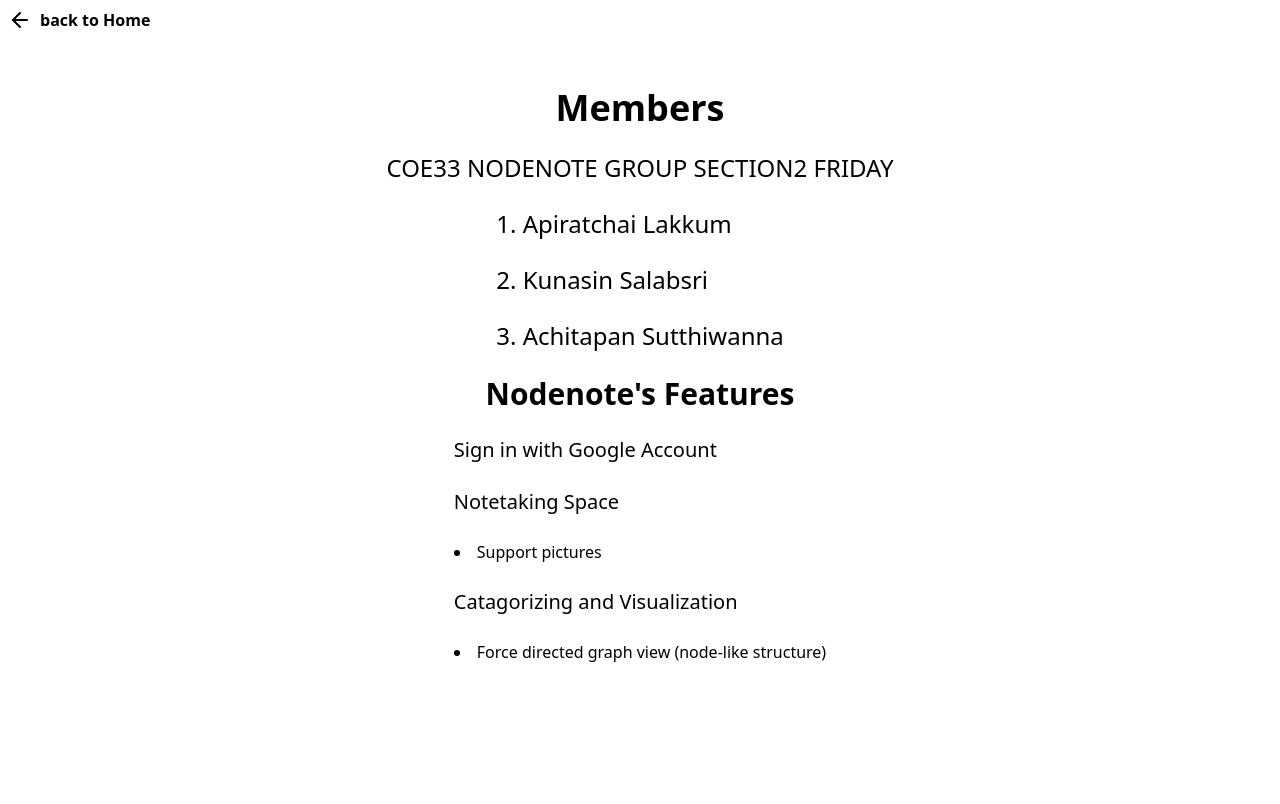
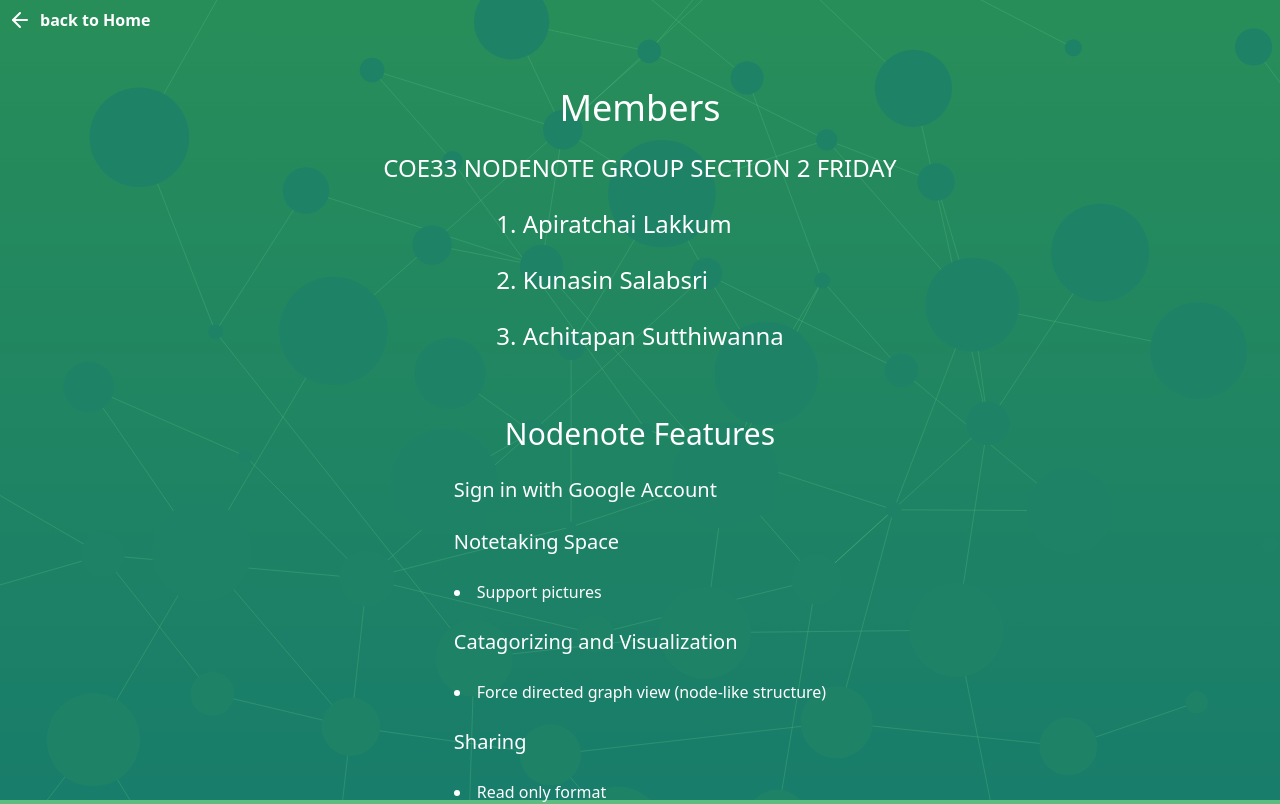
Before and after one commit to Apiratchai/Node-Note, a Next.js app in the folder node-note/: page /AboutUs in a window 1280 px wide. Built offline with nearby package versions, Linux system fonts and the light colour scheme; no server answers; what @edgestore/react would draw is missing.

Commit message:
update contact us pop up

```diff
--- a/node-note/components/ContactPopup.jsx
+++ b/node-note/components/ContactPopup.jsx
@@ -11,20 +11,20 @@ const ContactPopup = ({ open, onClose }) => {
   return (
     <div>
       <div id='container' onClick={handleOnClose} className="fixed inset-0 bg-black bg-opacity-50 backdrop-brightness-50 flex justify-center items-center">
-        <div className='box-content h-[180px] w-[500px] bg-white p-7 rounded'>
+        <div className='box-content h-[180px] w-[750px] bg-white p-7 rounded'>
           <div className="flex flex-col space-y-2">
-            <h1 className="text-3xl mb-8 text-black text-center"> Contact Us </h1>
+            <h1 className="cursor-default text-3xl mb-8 text-black text-center"> Contact Us </h1>
             {[
               { name: "Apiratchai Lakkum", role: "Full stack", facebook: "https://web.facebook.com/profile.php?id=100088070056042", email: "apiratchai.l@kkumail.com" },
               { name: "Kunasin Salabsri", role: "UI designer", facebook: "https://web.facebook.com/kunasin.salabsri.7", email: "kunasin.s@kkumail.com" },
               { name: "Achitapan Sutthiwanna", role: "Front end", facebook: "https://web.facebook.com/A.Sutthivanna", email: "achitapan.s@kkumail.com" }
             ].map((member, index) => (
               <div key={index} className="flex flex-row justify-between items-center">
-                <div className="text-sm md:text-xl text-black">{member.name}</div>
-                <div className="text-xs font-bold text-green-700 absolute ml-40 md:ml-60 mt-1">{member.role}</div>
-                <div className="flex gap-3 test-xs md:text-base">
-                  <a href={member.facebook} className="cursor-pointer  text-blue-500 px-1 hover:text-blue-500 hover:bg-blue-500 hover:bg-opacity-25 text-black transition duration-175">Facebook</a>
-                  <a href={member.email} className="cursor-pointer text-orange-400 px-1 hover:text-orange-500 hover:bg-orange-500 hover:bg-opacity-25 text-black transition duration-175">Email</a>
+                <div className="cursor-default text-sm md:text-xl text-black">{member.name}</div>
+                <div className="cursor-default text-xs font-bold text-green-700 absolute ml-40 md:ml-60 mt-1">{member.role}</div>
+                <div className="flex absolute ml-40 md:ml-96 mt-1 gap-x-10">
+                  <a href={member.facebook} className="cursor-pointer text-blue-500 px-1 hover:text-blue-500 hover:bg-blue-500 hover:bg-opacity-25 transition duration-175">Facebook</a>
+                  <button className="cursor-copy text-orange-400 px-1 hover:text-orange-500 hover:bg-orange-500 hover:bg-opacity-25 transition duration-175">Email: {member.email}</button>
                 </div>
               </div>
             ))}
--- a/node-note/components/Footer.jsx
+++ b/node-note/components/Footer.jsx
@@ -1,6 +1,6 @@
+import { useRouter } from "next/router";
 import React, { useState } from 'react';
 import ContactPopup from "./ContactPopup";
-import { useRouter } from "next/router";
 
 
 export default function Footer() {
@@ -13,14 +13,17 @@ export default function Footer() {
         <div className="flex flex-row justify-center ">
 
             <div>
-                <button onClick={goToAboutUsPage} className="text-2xl cursor-pointer px-5 hover:text-white hover:bg-white hover:bg-opacity-25 text-blue-500 transition duration-500">
+                <button onClick={goToAboutUsPage} className="text-2xl cursor-pointer px-5 hover:text-white hover:bg-white hover:bg-opacity-25 text-blue-200 transition duration-500">
                     About Us
                 </button>
             </div>
             <div>
-                <button onClick={() => setOpenContact(true)} className="text-2xl cursor-pointer px-5 hover:text-white hover:bg-white hover:bg-opacity-25 text-blue-500 transition duration-500">
+                <button onClick={() => setOpenContact(true)} className="text-2xl cursor-pointer px-5 hover:text-white hover:bg-white hover:bg-opacity-25 text-blue-200 transition duration-500">
                     Contact Us
                 </button>
+                <div className="absolute invisible group-hover:visible bg-white shadow-md px-4 py-2 rounded-md text-sm">
+                    Hi Hello
+                </div>
                 <ContactPopup open={openContact} onClose={() => setOpenContact(false)} />
             </div>
         </div>
--- a/node-note/components/HeadNavBar.jsx
+++ b/node-note/components/HeadNavBar.jsx
@@ -1,7 +1,6 @@
-import { UserButton } from "@clerk/nextjs";
-import { useUser } from "@clerk/nextjs";
+import { UserButton, useUser } from "@clerk/nextjs";
+import classNames from "classnames";
 import { useConvexAuth } from "convex/react";
-import classNames from "classnames";
 import { useState } from "react";
 
 export default function HeadNavBar() {
--- a/node-note/package.json
+++ b/node-note/package.json
@@ -24,6 +24,7 @@
     "@radix-ui/react-slot": "^1.0.2",
     "class-variance-authority": "^0.7.0",
     "classnames": "^2.5.1",
+    "clipboard": "^2.0.11",
     "clsx": "^2.1.0",
     "cmdk": "^0.2.1",
     "convex": "^1.8.0",
--- a/node-note/src/pages/AboutUs/index.jsx
+++ b/node-note/src/pages/AboutUs/index.jsx
@@ -1,6 +1,7 @@
 import { ArrowLeft } from "lucide-react";
 import { useRouter } from "next/router";
 import React from "react";
+import Layout from "../../../components/Layout";
 
 function Index() {
   const router = useRouter();
@@ -8,27 +9,34 @@ function Index() {
     router.push("../");
   };
   return (
-    <div className="flex flex-col min-h-screen">
+    <div className="flex flex-col min-h-screen bg-blend-color-burn bg-green-600 bg-opacity-70">
       <div
         role="button"
-        className="flex flex-row justify-start m-2"
+        className="flex flex-row justify-start m-2 text-white"
         onClick={goToLandPage}
       >
         <ArrowLeft />
         <div className="font-semibold ml-2">back to Home</div>
       </div>
+      <Layout>
         <section className="w-screen flex-1 mt-12">
-        <div className="flex justify-start items-center flex-col gap-6">
-          <h5 className="font-bold text-4xl">Members</h5>
+          <div className="flex justify-start items-center flex-col gap-6 text-white">
+            <h5 className="text-4xl">Members</h5>
             <p className="text-2xl uppercase font-light">
-            CoE33 Nodenote Group section2 friday
+              CoE33 Nodenote Group section 2 friday
             </p>
             <div className="flex justify-start items-start flex-col gap-6">
-            <p className="w-3/2 text-center text-2xl">1. Apiratchai Lakkum</p>
-            <p className="w-3/2 text-center text-2xl">2. Kunasin Salabsri</p>
-            <p className="w-3/2 text-center text-2xl">3. Achitapan Sutthiwanna</p>
+              <li className="w-3/2 text-center text-2xl list-decimal">
+                Apiratchai Lakkum
+              </li>
+              <li className="w-3/2 text-center text-2xl list-decimal">
+                Kunasin Salabsri
+              </li>
+              <li className="w-3/2 text-center text-2xl list-decimal">
+                Achitapan Sutthiwanna
+              </li>
             </div>
-          <h5 className="font-bold text-3xl gap-y-5">Nodenote's Features</h5>
+            <h5 className="mt-10 text-3xl">Nodenote Features</h5>
             <div className="flex justify-center items-center">
               <div className="flex justify-start items-start flex-col gap-6">
                 <p className="w-3/2 text-xl ">Sign in with Google Account</p>
@@ -38,10 +46,13 @@ function Index() {
                 <li className="w-3/2 text-base list-disc">
                   Force directed graph view (node-like structure)
                 </li>
+                <p className="w-3/2 text-xl ">Sharing</p>
+                <li className="w-3/2 text-base list-disc">Read only format</li>
               </div>
             </div>
           </div>
         </section>
+      </Layout>
     </div>
   );
 }
```
Also changed, not shown: 1 other file (tests, documents, lock files or other folders). Lines whose indentation alone changed are shown as unchanged.
